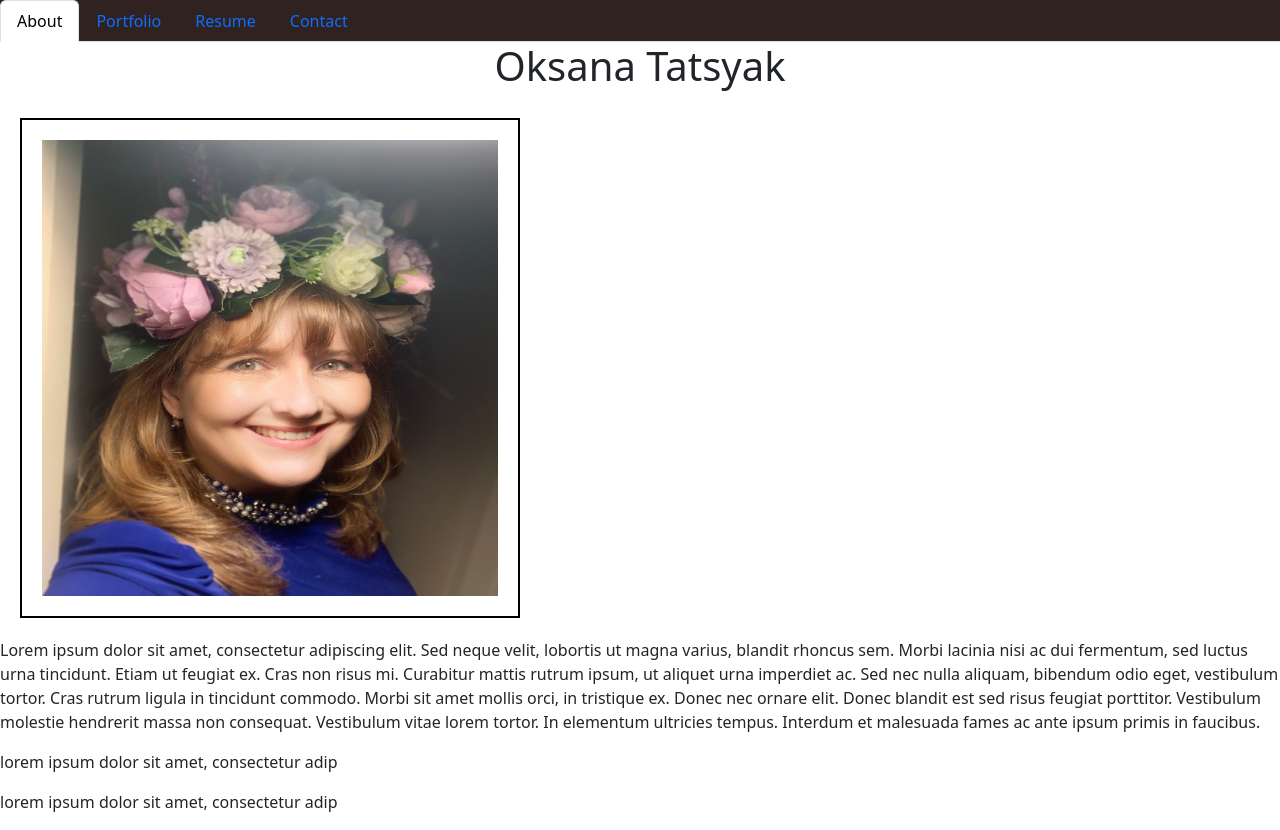
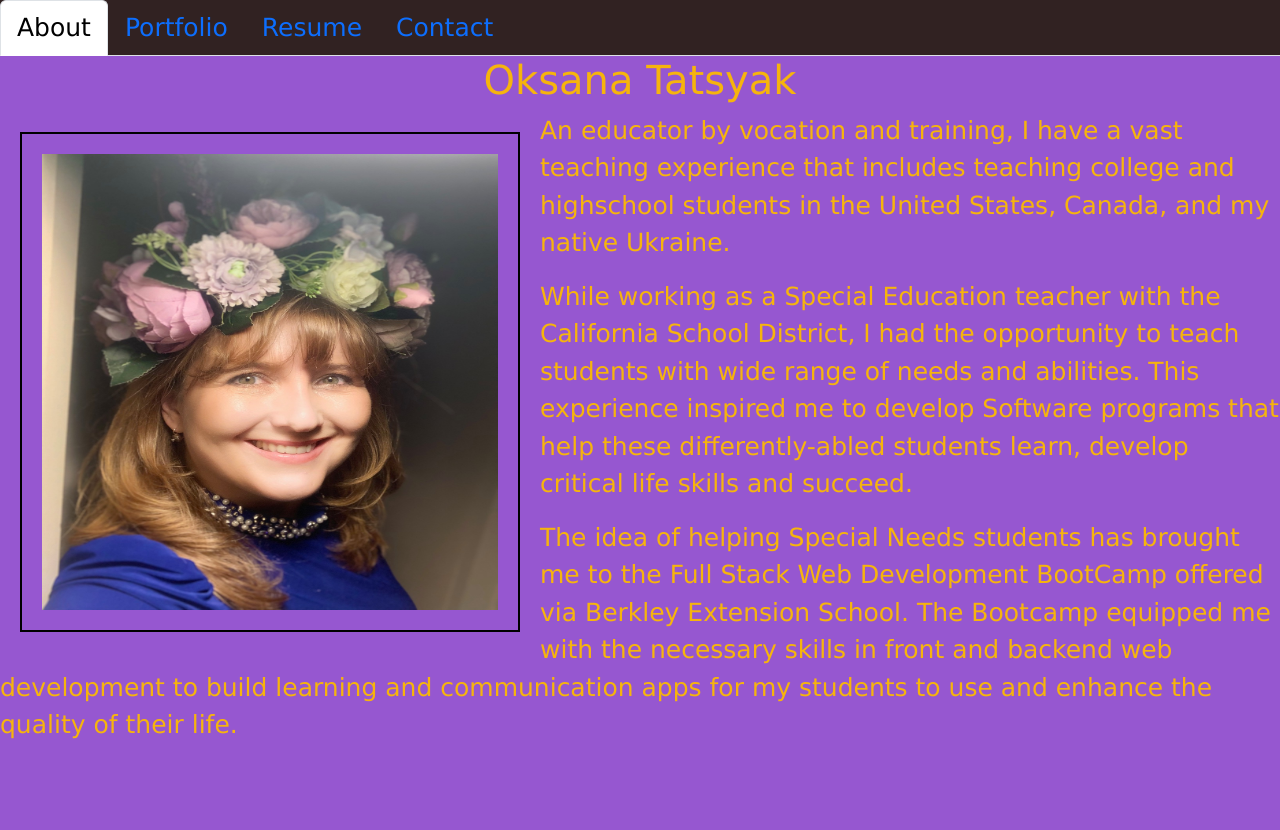
Before and after one commit to OksanaTak/react-portfolio, a React (Create React App) app: page / in a window 1280 px wide. After the commit the page ends 800 px from the top, so only its background shows below. Built offline with nearby package versions, Linux system fonts and the light colour scheme.

Commit message:
created about.css and updated styling

```diff
--- a/src/components/NavTabs.js
+++ b/src/components/NavTabs.js
@@ -1,6 +1,6 @@
 import React from 'react';
 import './navtabs.css';
-
+import 'bootstrap/dist/css/bootstrap.min.css';
 // Here we are using object destructuring assignment to pluck off our variables from the props object
 // We assign them to their own variable names
 function NavTabs({ currentPage, handlePageChange }) {
--- a/src/components/PortfolioContainer.js
+++ b/src/components/PortfolioContainer.js
@@ -4,7 +4,7 @@ import About from './pages/About';
 import Portfolio from './pages/Portfolio';
 import Resume from './pages/Resume';
 import Contact from './pages/Contact';
-
+import 'bootstrap/dist/css/bootstrap.min.css';
 export default function PortfolioContainer() {
   const [currentPage, setCurrentPage] = useState('About');
 
--- a/src/components/pages/About.js
+++ b/src/components/pages/About.js
@@ -1,32 +1,39 @@
-import React from 'react';
-let myPic = '/assets/images/Oksana-Portrait.jpeg';
-export default function About() {
+import React from 'react'
+import "./about.css"
+import 'bootstrap/dist/css/bootstrap.min.css';
+let myPic = '/assets/images/Oksana-Portrait.jpeg'
+export default function About () {
   return (
-    <div>
-      <h1 className="text-center"> Oksana Tatsyak</h1>
 
-      <img className = "float-left" height="200px" src={process.env.PUBLIC_URL + myPic} alt="myPicture" />
-<p>
-        Lorem ipsum dolor sit amet, consectetur adipiscing elit. Sed neque
-        velit, lobortis ut magna varius, blandit rhoncus sem. Morbi lacinia nisi
-        ac dui
-        fermentum, sed luctus urna tincidunt. Etiam ut feugiat ex. Cras
-        non risus mi. Curabitur mattis rutrum ipsum, ut aliquet urna imperdiet
-        ac. Sed nec nulla aliquam, bibendum odio eget, vestibulum tortor. Cras
-        rutrum ligula in tincidunt commodo. Morbi sit amet mollis orci, in
-        tristique ex. Donec nec ornare elit. Donec blandit est sed risus feugiat
-        porttitor. Vestibulum molestie hendrerit massa non consequat. Vestibulum
-        vitae lorem tortor. In elementum ultricies tempus. Interdum et malesuada
-        fames ac ante ipsum primis in faucibus.
+    <div className='div-wrapper'>
+      <h1 className='text-center'> Oksana Tatsyak</h1>
+    <div className='div-wrapper'>
+      <div className='image'>
+      <img
+        className='float-left'
+        src={process.env.PUBLIC_URL + myPic}
+        alt='myPicture'/>
+      </div>
+      <p className='float-left'>
+        An educator by vocation and training, I have a vast teaching experience
+        that includes teaching college and highschool students in the United
+        States, Canada, and my native Ukraine.
       </p>
-
-      <p>
-        lorem ipsum dolor sit amet, consectetur adip
-        </p>
-        lorem ipsum dolor sit amet, consectetur adip
-        <p>
-
-        </p>
+      <p className='float-left'>
+        While working as a Special Education teacher with the California School
+        District, I had the opportunity to teach students with wide range of
+        needs and abilities. This experience inspired me to develop Software
+        programs that help these differently-abled students learn, develop
+        critical life skills and succeed.
+      </p>
+      <p className='float-left'>
+        The idea of helping Special Needs students has brought me to the Full
+        Stack Web Development BootCamp offered via Berkley Extension School. The
+        Bootcamp equipped me with the necessary skills in front and backend web
+        development to build learning and communication apps for my students to
+        use and enhance the quality of their life.
+      </p>
     </div>
-  );
+    </div>
+  )
 }
--- a/src/components/pages/Contact.js
+++ b/src/components/pages/Contact.js
@@ -1,6 +1,6 @@
 import React from 'react'
 import './contact.css'
-
+import 'bootstrap/dist/css/bootstrap.min.css';
 let linkedin = '/assets/images/linkedin.jpeg';
 let github = '/assets/images/github.png';
 let email = '/assets/images/email.png';
--- a/src/components/pages/Portfolio.js
+++ b/src/components/pages/Portfolio.js
@@ -1,5 +1,6 @@
 import React from 'react'
 import './portfolio.css'
+import 'bootstrap/dist/css/bootstrap.min.css';
 let Project1_img = '/assets/images/Job.BI.png'
 let Project2_img ='/assets/images/payitforward.png'
 let Project3_img = '/assets/images/travelgeek.png'
--- a/src/components/pages/Resume.js
+++ b/src/components/pages/Resume.js
@@ -1,8 +1,8 @@
 import React from 'react'
-
+import 'bootstrap/dist/css/bootstrap.min.css';
 export default function Resume () {
   return (
-    <div className='text-center'>
+    <div className='text-center' backgound-color='violet'>
       <h1 className='text-center'>Resume Page</h1>
       <h2> Skills</h2>
       <ul>
--- /dev/null
+++ b/src/components/pages/about.css
@@ -0,0 +1,19 @@
+body {
+    background-color: rgb(150, 87, 208);
+    font-family: 'Lucida Sans', 'Lucida Sans Regular', 'Lucida Grande', 'Lucida Sans Unicode', Geneva, Verdana, sans-serif;
+    font-size: 25px;
+}
+
+.div-wrapper{
+    align-items: center;
+    justify-content: center;
+    background-color: rgb(150, 87, 208);
+    color: rgb(246, 180, 13)
+
+
+}
+img{
+    height:200px;
+    width:200px;
+    float:left;
+}
```
Also changed, not shown: public/assets/images/Screen Shot 2023-10-24 at 2.49.45 AM.png (renamed from public/assets/images/JavaScriptQuiz.png).
